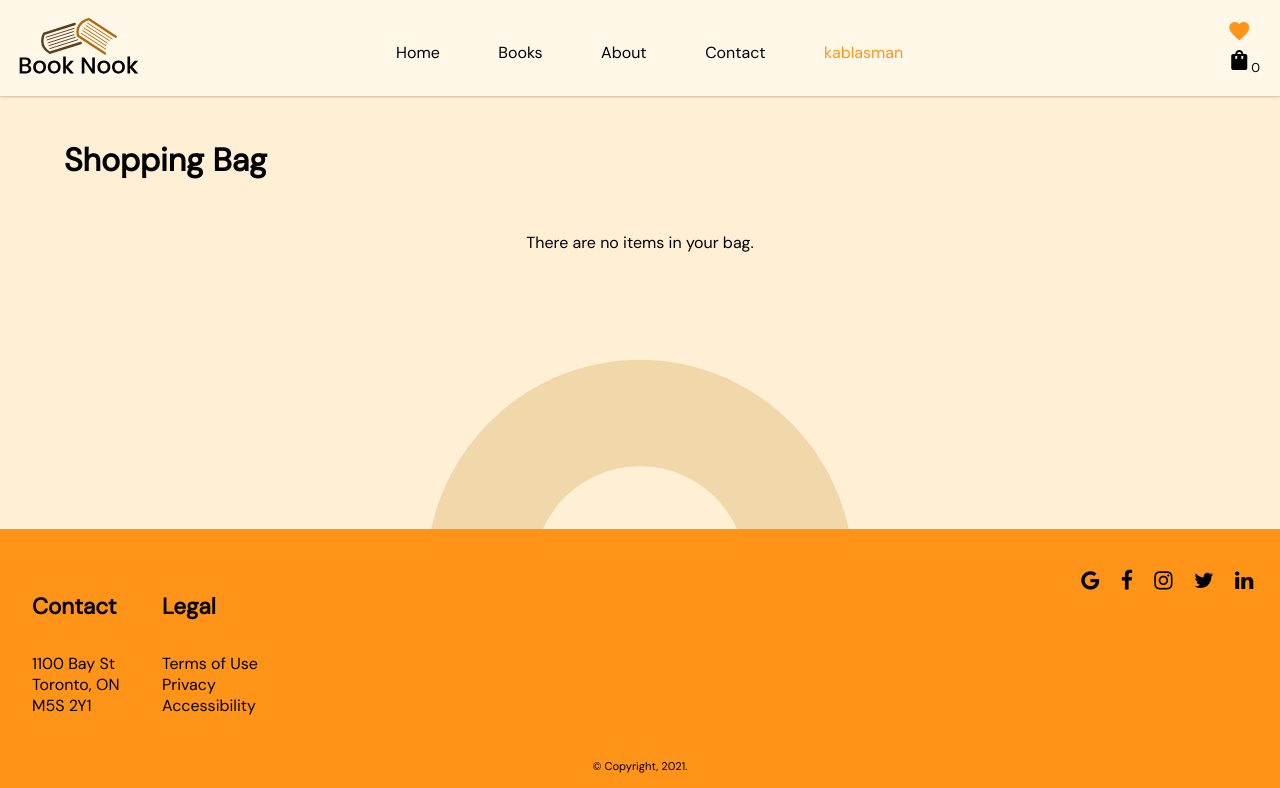
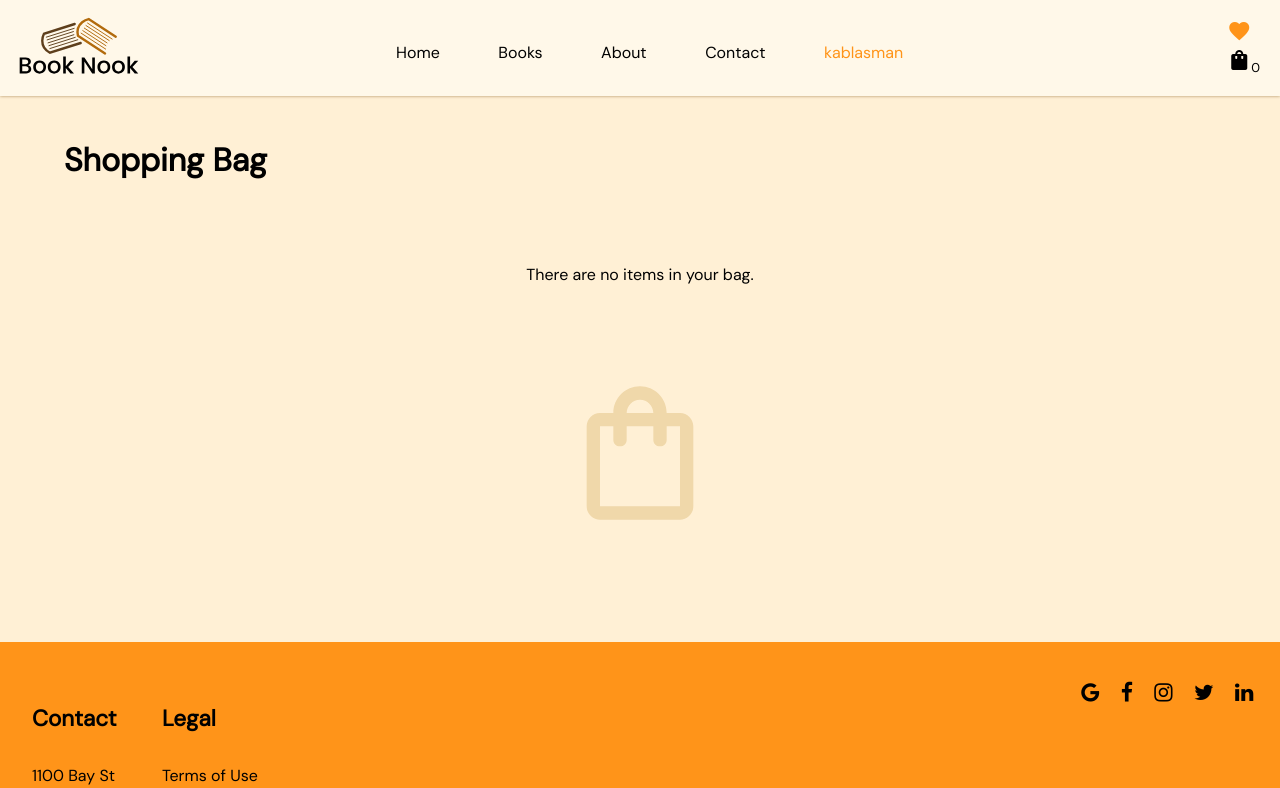
Before and after one commit to kablasman/ecomm-react-project, a React app: page /CartPage in a window 1280 px wide. Shown: the top 788 px of the page. Built offline with nearby package versions, Linux system fonts and the light colour scheme.

Commit message:
styling cart page

```diff
--- a/src/css/index.css
+++ b/src/css/index.css
@@ -89,7 +89,7 @@ button {
     padding: calc(var(--pad-and-gap)/2);
     align-items: center;
     border: none;
-    font-size: 1.2em;
+    font-size: 1em;
 }
 
 button:hover {
@@ -262,9 +262,8 @@ form fieldset legend {
 }
 
 .footer-cart {
+    margin-top: 1em;
     width: 100vw;
-    bottom: 0;
-    position: absolute;
 }
 
 .footer-resize {
@@ -406,7 +405,7 @@ form fieldset{
     /* grid-column-start: 1;
     grid-column-end: 3; */
     width: 70%;
-    font-size: 0.7em;
+    font-size: 0.9em;
 }
 
 .product-container {
@@ -414,12 +413,35 @@ form fieldset{
     grid-template-columns: 1fr 1fr 1fr;
     background-color: var(--mocha);
     padding: 1em;
+    padding-bottom: 0;
     box-shadow: 0px 1px 7px var(--darkermocha);
     border-radius: 1.5em;
     margin: 0 auto;
     width: 90%;
     margin-bottom: 2em;
     max-width: 50em;
+}
+
+.return {
+    text-align: center;
+    padding: 4.5em;
+    position: initial;
+}
+
+.return button {
+    width: 35%;
+}
+
+.checkout-bttn {
+    width: 90%;
+}
+
+.cart-bag img {
+    color: var(--darkmocha);
+    margin: 5.5em;
+    width: 25%;
+    max-width: 10em;
+    min-width: 5em;
 }
 
 .product-img {
@@ -468,7 +490,7 @@ form fieldset{
 .shopping-cart-h1 {
     text-align: left;
     padding: 0 2em;
-    padding-bottom: 1em;
+    padding-bottom: 2em;
 }
 
 /* .cart-img img {
@@ -829,7 +851,7 @@ fieldset .sort {
     } */
 
     .cart-bttn {
-        font-size: 1em;
+        font-size: 1.1em;
     }
 
     .cart-product-info {
```
